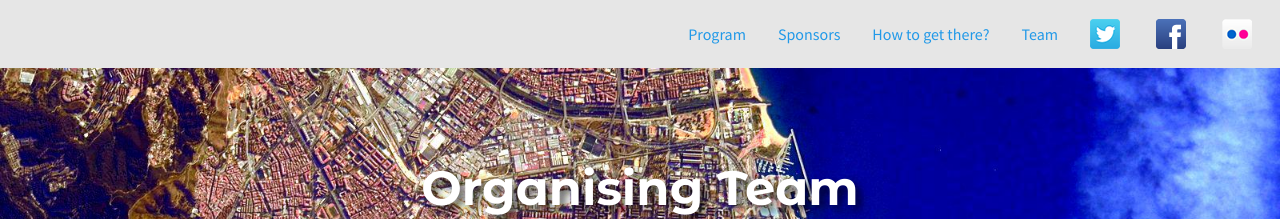
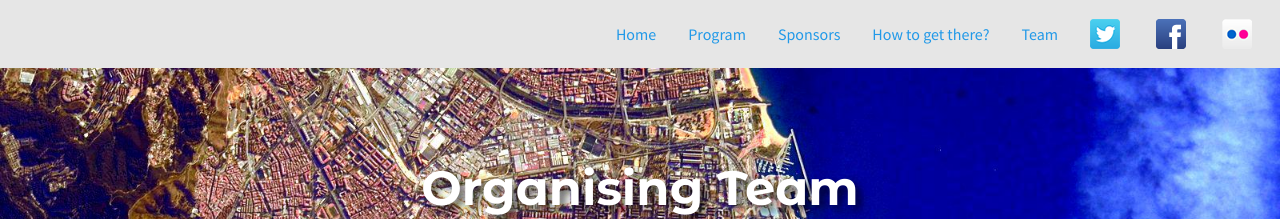
Before and after one commit to xuanxu/spaceup_bcn, a Jekyll site: the page built from team.html, in a window 1280 px wide. Shown: the top 219 px of the page. Built offline with Jekyll 4.4.1, drawn with Linux system fonts in a browser that asks for light colours.

Commit message:
adds home link to every page

```diff
--- a/_includes/top_bar.html
+++ b/_includes/top_bar.html
@@ -6,6 +6,9 @@
     </span>
 
     <ul class="menu hide-for-small-only">
+      {% if page.url != '/' %}
+      <li><a href="/">Home</a></li>
+      {% endif %}
       <li><a title="Coming soon">Program</a></li>
       <li><a title="Coming soon">Sponsors</a></li>
       <li><a title="Coming soon">How to get there?</a></li>
```
